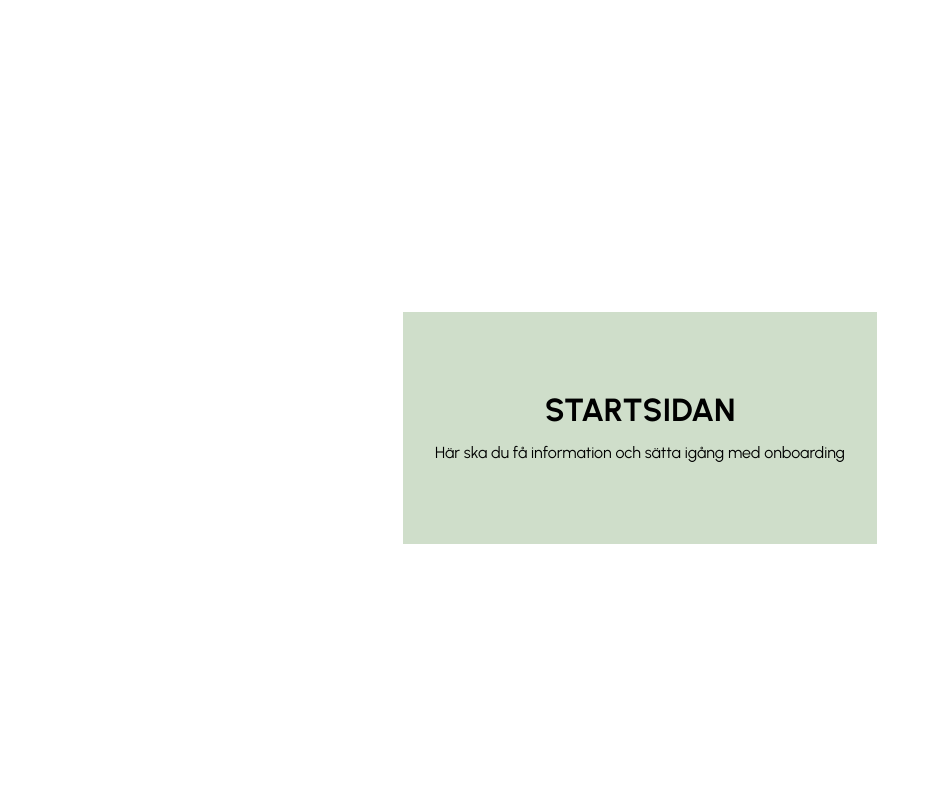
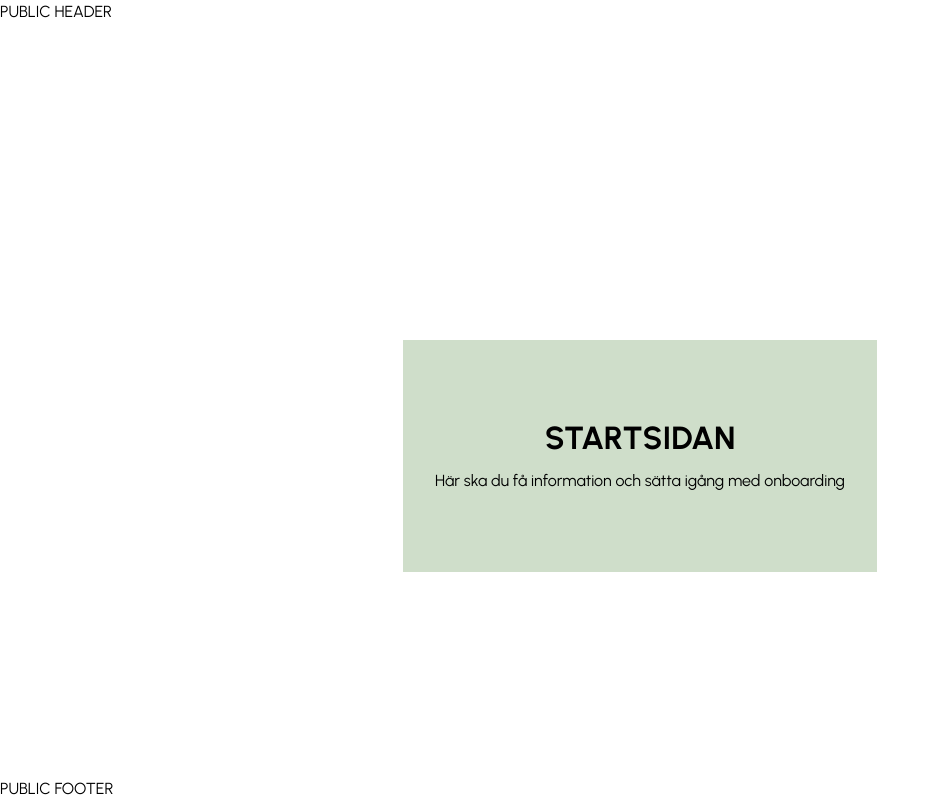
Before and after one commit to pernillasterner/gogetit, a Next.js app in the folder apps/web/: page / in a window 1280 px wide. Shown: the whole page, without its empty margins (0-939 px from the left). Built offline with nearby package versions, Linux system fonts and the light colour scheme.

Commit message:
Add layout, header and footer for public users

```diff
--- /dev/null
+++ b/apps/web/app/(public)/layout.tsx
@@ -0,0 +1,19 @@
+import PublicFooter from "../../components/public/Footer";
+import PublicHeader from "../../components/public/Header";
+
+// utloggade
+export default function PublicLayout({
+  children,
+}: {
+  children: React.ReactNode;
+}) {
+  return (
+    <>
+      <PublicHeader />
+      <main className="flex-1 flex flex-col justify-center items-center pt-(--header-height)">
+        {children}
+      </main>
+      <PublicFooter />
+    </>
+  );
+}
--- /dev/null
+++ b/apps/web/components/public/Footer.tsx
@@ -0,0 +1,3 @@
+export default function PublicFooter() {
+  return <footer>PUBLIC FOOTER</footer>;
+}
--- /dev/null
+++ b/apps/web/components/public/Header.tsx
@@ -0,0 +1,3 @@
+export default function PublicHeader() {
+  return <header>PUBLIC HEADER</header>;
+}
```
